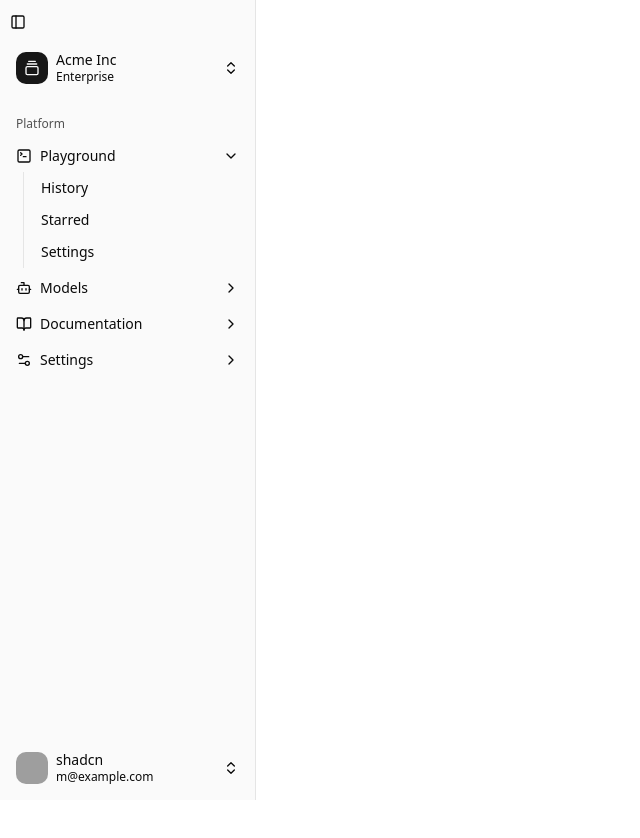
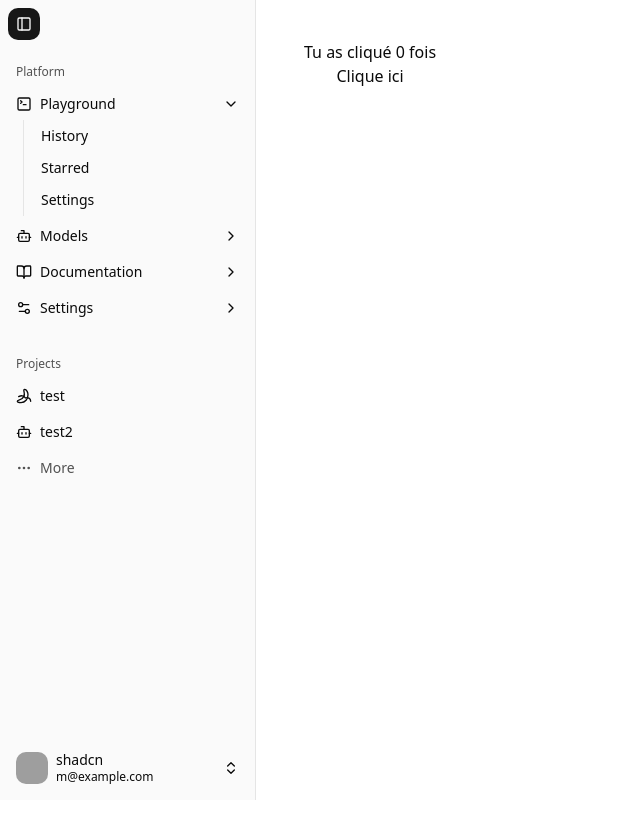
Before and after one commit to AnsseauMattheo/SaeHandDBut3-Front, a React (Vite) app: page / in a window 1280 px wide. Shown: the top 838 px of the page, without its empty margins (0-640 px from the left). Built offline with nearby package versions, Linux system fonts and the light colour scheme; grey boxes are pictures that could not be loaded.

Commit message:
test sidebar

```diff
--- a/src/Pages/Base_Main.jsx
+++ b/src/Pages/Base_Main.jsx
@@ -5,8 +5,9 @@ import {
 } from "@/components/ui/sidebar"
 import Connexion from "../components/Connexion.jsx";
 import {Children} from "react";
+import App from "@/App.jsx";
 
-export default function Page( { children } ) {
+export default function Page( { children = <App /> } ) {
     return (
         <SidebarProvider>
             <AppSidebar />
--- a/src/components/app-sidebar.jsx
+++ b/src/components/app-sidebar.jsx
@@ -12,6 +12,7 @@ import {
   PieChart,
   Settings2,
   SquareTerminal,
+  Banana,
 } from "lucide-react"
 
 import { NavMain } from "@/components/nav-main"
@@ -154,6 +155,40 @@ const data = {
   //     icon: Map,
   //   },
   // ],
+    testsDonneesSidebar: [
+        {
+            name: "test",
+            url: "https://www.google.com",
+            icon: Banana,
+        },
+        {
+            name: "test2",
+            url: "#",
+            icon: Bot,
+            items: [
+                {
+                    title: "testtttttt",
+                    url : "#",
+                },
+                {
+                    title: "testtttttt",
+                    url : "#",
+                },
+                {
+                    title: "testtttttt",
+                    url : "#",
+                },
+                {
+                    title: "testtttttt",
+                    url : "#",
+                },
+                {
+                    title: "testtttttt",
+                    url : "#",
+                },
+            ],
+        },
+    ],
 }
 
 export function AppSidebar({
@@ -162,12 +197,12 @@ export function AppSidebar({
   return (
     <Sidebar collapsible="icon" {...props}>
       <SidebarHeader>
-        <SidebarTrigger className="-ml-1" />
-        <TeamSwitcher teams={data.teams} />
+        <SidebarTrigger className="bg-sidebar-primary text-sidebar-primary-foreground flex aspect-square size-8 items-center justify-center rounded-lg" />
+        {/*<TeamSwitcher teams={data.teams} />*/}
       </SidebarHeader>
       <SidebarContent>
         <NavMain items={data.navMain} />
-        {/*<NavProjects projects={data.projects} />*/}
+        <NavProjects projects={data.testsDonneesSidebar} />
       </SidebarContent>
       <SidebarFooter>
         <NavUser user={data.user} />
--- a/src/main.jsx
+++ b/src/main.jsx
@@ -9,6 +9,7 @@ const root = document.getElementById("root");
 
 ReactDOM.createRoot(root).render(
     <BrowserRouter>
-        <Base_Main>{App}</Base_Main>
+        <Base_Main />
+        {/*<Base_Main children={<App />} />*/}
     </BrowserRouter>,
 );
```
